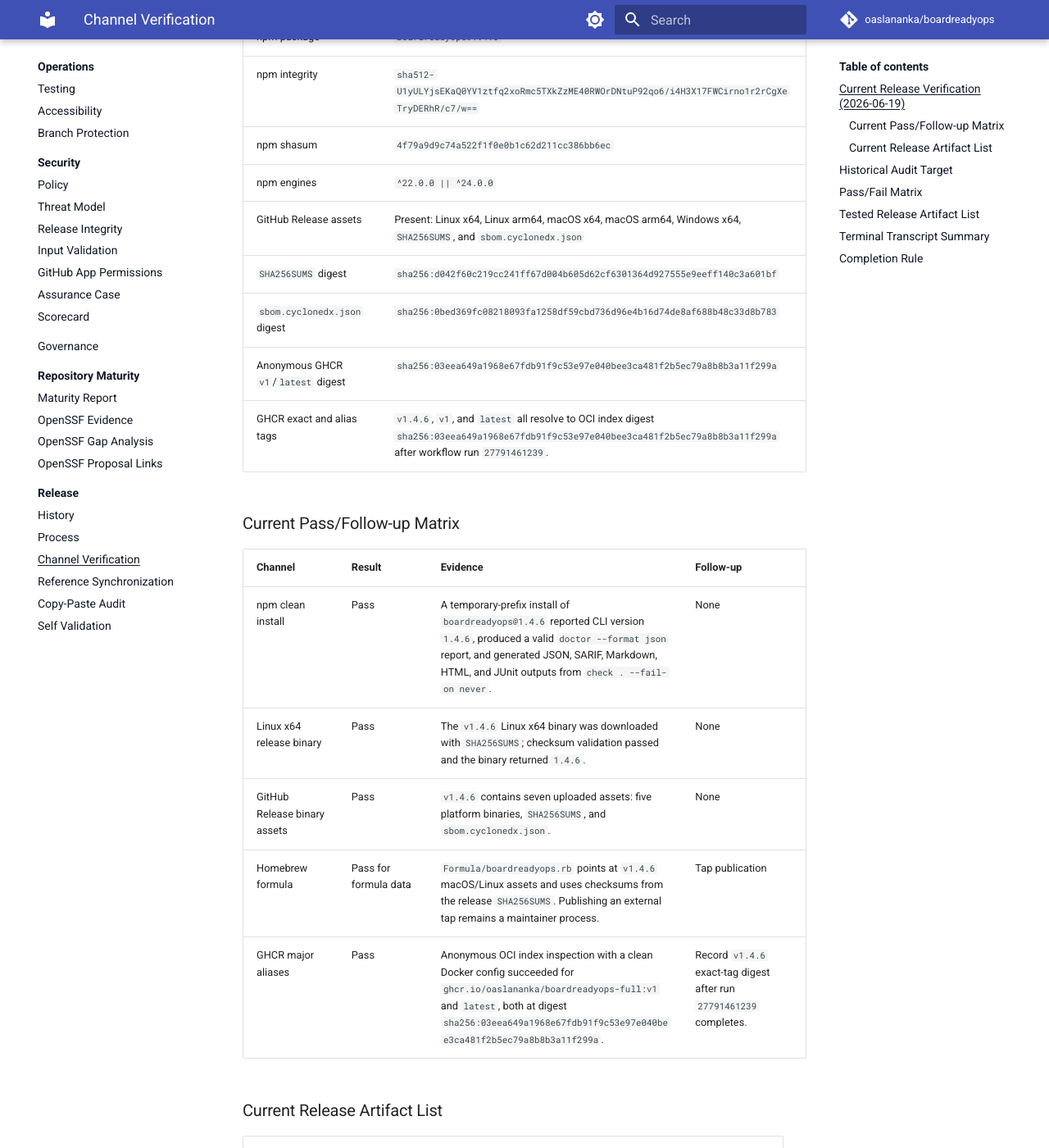
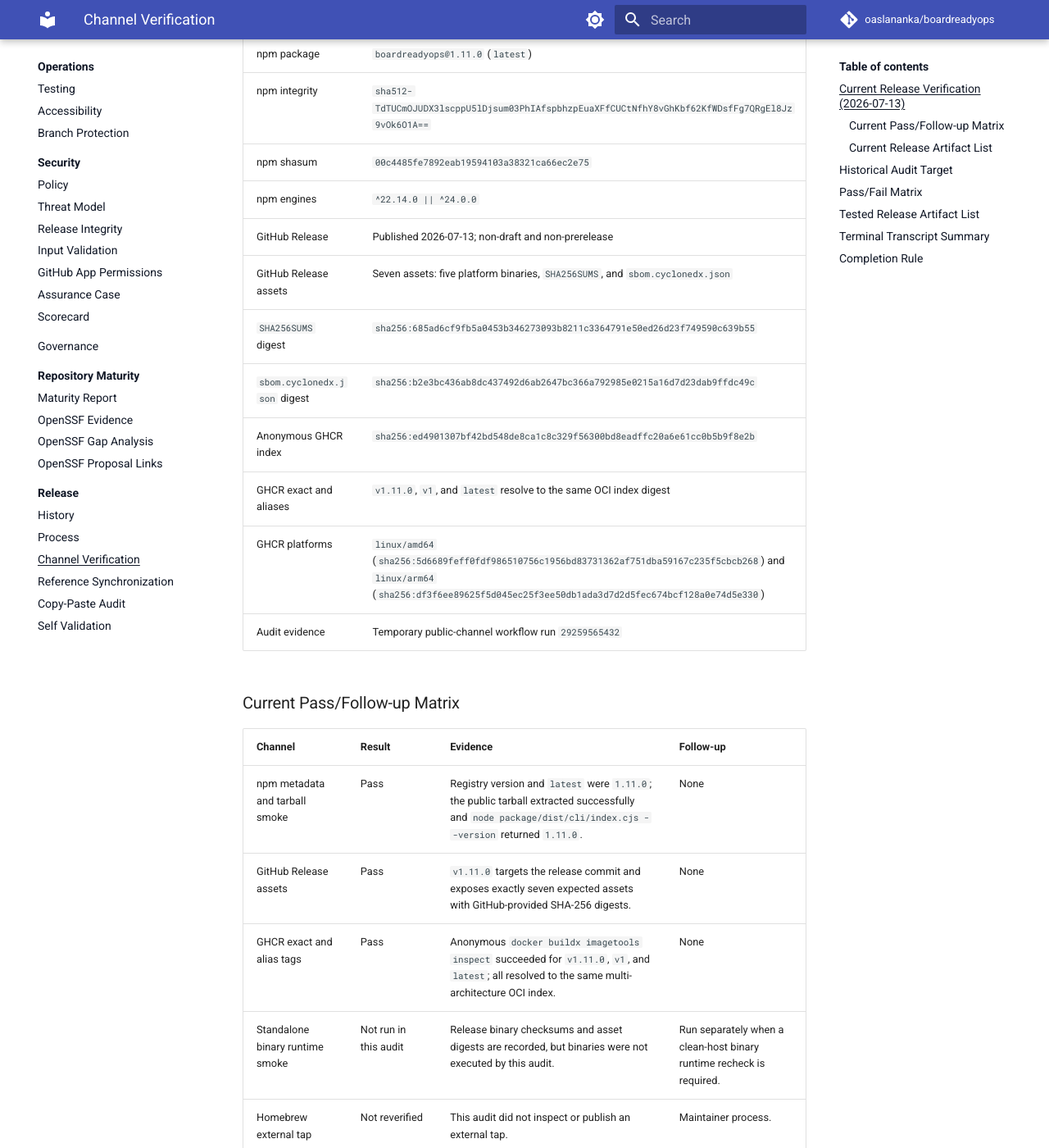
Before and after one commit to renovate-bot/oaslananka-_-boardreadyops, an MkDocs documentation site: the page built from docs/release/channel-verification.md, in a window 1280 px wide and 1400 px high, scrolled down 614 px. Shown: the whole window at 82% size. Built offline with MkDocs 1.6.1 and Material for MkDocs 9.7.7, drawn with Linux system fonts in a browser that asks for light colours; comment, search, counter and statistics services are not loaded; the version menu is left out; some of the changed text lies outside the part shown.

Commit message:
docs(release): record 1.11.0 channel verification (#169)
Record verified npm, GitHub Release, and anonymous GHCR channel evidence for v1.11.0. Explicitly note that standalone binary runtime and external Homebrew tap checks were not rerun.

```diff
--- a/docs/release/channel-verification.md
+++ b/docs/release/channel-verification.md
@@ -5,47 +5,52 @@
 release process so every unsupported public channel has a concrete follow-up
 issue before completion is claimed.
 
-> **Current status:** The latest public release is `boardreadyops@1.4.6` on npm
-> and the `v1.4.6` GitHub Release. On 2026-06-19, npm clean-consumer install,
-> Linux x64 binary checksum/runtime smoke, release asset publication, and
-> anonymous GHCR `v1`/`latest` manifest access were re-verified. The historical
+> **Current status:** The latest public release is `boardreadyops@1.11.0` on npm
+> and the `v1.11.0` GitHub Release. On 2026-07-13, npm metadata and a
+> clean tarball CLI smoke, GitHub Release asset publication, and anonymous
+> GHCR `v1.11.0`/`v1`/`latest` manifest access were verified. The historical
 > `v1.1.0` audit remains below for traceability.
 
-## Current Release Verification (2026-06-19)
+## Current Release Verification (2026-07-13)
 
 | Field | Value |
 | --- | --- |
-| Public release | `v1.4.6` |
-| Release tag commit | `288e2da378a3a80e7591dd410d0fcba6a2b46330` |
-| npm package | `boardreadyops@1.4.6` |
-| npm integrity | `sha512-U1yULYjsEKaQ0YV1ztfq2xoRmc5TXkZzME40RWOrDNtuP92qo6/i4H3X17FWCirno1r2rCgXeTryDERhR/c7/w==` |
-| npm shasum | `4f79a9d9c74a522f1f0e0b1c62d211cc386bb6ec` |
-| npm engines | `^22.0.0 || ^24.0.0` |
-| GitHub Release assets | Present: Linux x64, Linux arm64, macOS x64, macOS arm64, Windows x64, `SHA256SUMS`, and `sbom.cyclonedx.json` |
-| `SHA256SUMS` digest | `sha256:d042f60c219cc241ff67d004b605d62cf6301364d927555e9eeff140c3a601bf` |
-| `sbom.cyclonedx.json` digest | `sha256:0bed369fc08218093fa1258df59cbd736d96e4b16d74de8af688b48c33d8b783` |
-| Anonymous GHCR `v1`/`latest` digest | `sha256:03eea649a1968e67fdb91f9c53e97e040bee3ca481f2b5ec79a8b8b3a11f299a` |
-| GHCR exact and alias tags | `v1.4.6`, `v1`, and `latest` all resolve to OCI index digest `sha256:03eea649a1968e67fdb91f9c53e97e040bee3ca481f2b5ec79a8b8b3a11f299a` after workflow run `27791461239`. |
+| Public release | `v1.11.0` |
+| Release tag commit | `bc2030e5bc1cb5b97c1f81a758e7fbc81aa5e259` |
+| npm package | `boardreadyops@1.11.0` (`latest`) |
+| npm integrity | `sha512-TdTUCmOJUDX3lscppU5lDjsum03PhIAfspbhzpEuaXFfCUCtNfhY8vGhKbf62KfWDsfFg7QRgEl8Jz9vOk6O1A==` |
+| npm shasum | `00c4485fe7892eab19594103a38321ca66ec2e75` |
+| npm engines | `^22.14.0 || ^24.0.0` |
+| GitHub Release | Published 2026-07-13; non-draft and non-prerelease |
+| GitHub Release assets | Seven assets: five platform binaries, `SHA256SUMS`, and `sbom.cyclonedx.json` |
+| `SHA256SUMS` digest | `sha256:685ad6cf9fb5a0453b346273093b8211c3364791e50ed26d23f749590c639b55` |
+| `sbom.cyclonedx.json` digest | `sha256:b2e3bc436ab8dc437492d6ab2647bc366a792985e0215a16d7d23dab9ffdc49c` |
+| Anonymous GHCR index | `sha256:ed4901307bf42bd548de8ca1c8c329f56300bd8eadffc20a6e61cc0b5b9f8e2b` |
+| GHCR exact and aliases | `v1.11.0`, `v1`, and `latest` resolve to the same OCI index digest |
+| GHCR platforms | `linux/amd64` (`sha256:5d6689feff0fdf986510756c1956bd83731362af751dba59167c235f5cbcb268`) and `linux/arm64` (`sha256:df3f6ee89625f5d045ec25f3ee50db1ada3d7d2d5fec674bcf128a0e74d5e330`) |
+| Audit evidence | Temporary public-channel workflow run `29259565432` |
 
 ### Current Pass/Follow-up Matrix
 
 | Channel | Result | Evidence | Follow-up |
 | --- | --- | --- | --- |
-| npm clean install | Pass | A temporary-prefix install of `boardreadyops@1.4.6` reported CLI version `1.4.6`, produced a valid `doctor --format json` report, and generated JSON, SARIF, Markdown, HTML, and JUnit outputs from `check . --fail-on never`. | None |
-| Linux x64 release binary | Pass | The `v1.4.6` Linux x64 binary was downloaded with `SHA256SUMS`; checksum validation passed and the binary returned `1.4.6`. | None |
-| GitHub Release binary assets | Pass | `v1.4.6` contains seven uploaded assets: five platform binaries, `SHA256SUMS`, and `sbom.cyclonedx.json`. | None |
-| Homebrew formula | Pass for formula data | `Formula/boardreadyops.rb` points at `v1.4.6` macOS/Linux assets and uses checksums from the release `SHA256SUMS`. Publishing an external tap remains a maintainer process. | Tap publication |
-| GHCR major aliases | Pass | Anonymous OCI index inspection with a clean Docker config succeeded for `ghcr.io/oaslananka/boardreadyops-full:v1` and `latest`, both at digest `sha256:03eea649a1968e67fdb91f9c53e97e040bee3ca481f2b5ec79a8b8b3a11f299a`. | Record `v1.4.6` exact-tag digest after run `27791461239` completes. |
+| npm metadata and tarball smoke | Pass | Registry version and `latest` were `1.11.0`; the public tarball extracted successfully and `node package/dist/cli/index.cjs --version` returned `1.11.0`. | None |
+| GitHub Release assets | Pass | `v1.11.0` targets the release commit and exposes exactly seven expected assets with GitHub-provided SHA-256 digests. | None |
+| GHCR exact and alias tags | Pass | Anonymous `docker buildx imagetools inspect` succeeded for `v1.11.0`, `v1`, and `latest`; all resolved to the same multi-architecture OCI index. | None |
+| Standalone binary runtime smoke | Not run in this audit | Release binary checksums and asset digests are recorded, but binaries were not executed by this audit. | Run separately when a clean-host binary runtime recheck is required. |
+| Homebrew external tap | Not reverified | This audit did not inspect or publish an external tap. | Maintainer process. |
 
 ### Current Release Artifact List
 
 | Artifact | SHA-256 |
 | --- | --- |
-| `boardreadyops-linux-x64` | `13099f85d5dffe812ce8d3d04516f37b5d3881d189348afc1517a3d894d2c6f8` |
-| `boardreadyops-linux-arm64` | `0db9f99abdb4aae748fc2df640091ca4c9d6f9fe9460b699c00b33f500eacc1a` |
-| `boardreadyops-macos-x64` | `110f644b813146f65d85259bc83efdd510323d71ea299fadc548f8100af2c671` |
-| `boardreadyops-macos-arm64` | `7e450e8763bcae98414cd648d556a069f8865b065d8bd07a2ecff4e9793986bd` |
-| `boardreadyops-win-x64.exe` | `bb1ab2c1ca98b4789f754d0bcefdec30ac648dcb392db9a6e91d99d13ce28404` |
+| `boardreadyops-linux-x64` | `ac8baee7602f8f0a33079af60597643dfb3638d9f30012d798cb37631c53ae1e` |
+| `boardreadyops-linux-arm64` | `7b64e2d38530852e5b187f5a6bd1685ce9d7c051eb5518d45677ab9e275e2bcd` |
+| `boardreadyops-macos-x64` | `e61b8c94477a6464282b9e1109708d7e14368cca0aa088e18cb6ff79c94f59ff` |
+| `boardreadyops-macos-arm64` | `2ae3908de88e4b54266431e461f31dd7260e7781464aa811498f72db47a11d47` |
+| `boardreadyops-win-x64.exe` | `1ae71f61693a8f65c2f77a41655e083da67c519d5149bf7410a8c7b6a23ab693` |
+| `SHA256SUMS` | `685ad6cf9fb5a0453b346273093b8211c3364791e50ed26d23f749590c639b55` |
+| `sbom.cyclonedx.json` | `b2e3bc436ab8dc437492d6ab2647bc366a792985e0215a16d7d23dab9ffdc49c` |
 
 ## Historical Audit Target
 
@@ -150,7 +155,10 @@
 
 ## Completion Rule
 
-npm, release binaries, `SHA256SUMS`, SBOM, Homebrew formula checksum data,
-and anonymous GHCR manifest access for `v1.4.6`, `v1`, and `latest` are
-verified as of 2026-06-19. All three tags resolve to `sha256:03eea649a1968e67fdb91f9c53e97e040bee3ca481f2b5ec79a8b8b3a11f299a`. The `kicad-plugin/`
-directory was retired from main in commit `68e21df`.
+npm metadata and clean-tarball CLI smoke, GitHub Release asset publication
+and digests, and anonymous GHCR manifest access for `v1.11.0`, `v1`, and
+`latest` are verified as of 2026-07-13. All three image tags resolve to
+`sha256:ed4901307bf42bd548de8ca1c8c329f56300bd8eadffc20a6e61cc0b5b9f8e2b`.
+Standalone binary runtime and external Homebrew tap checks were not rerun in
+this audit and must not be inferred from the channel results above. The
+`kicad-plugin/` directory was retired from main in commit `68e21df`.
```
